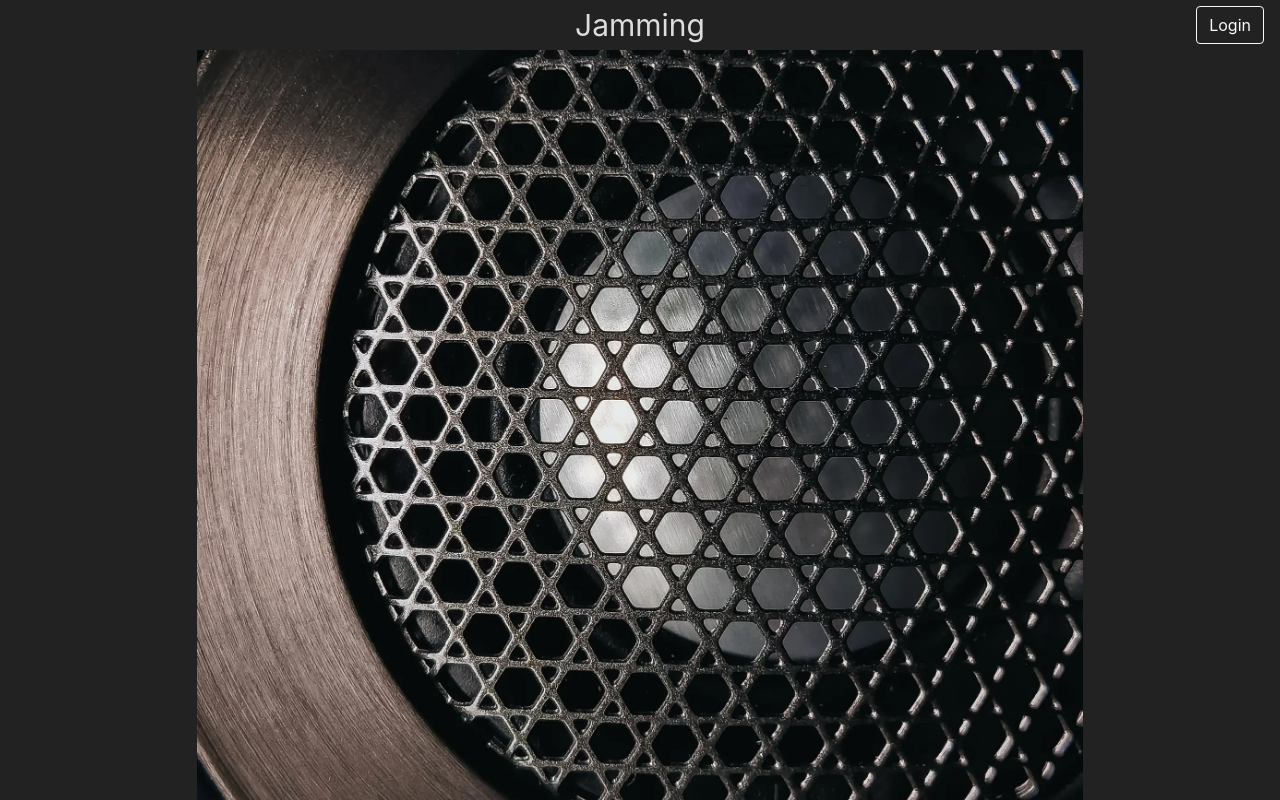
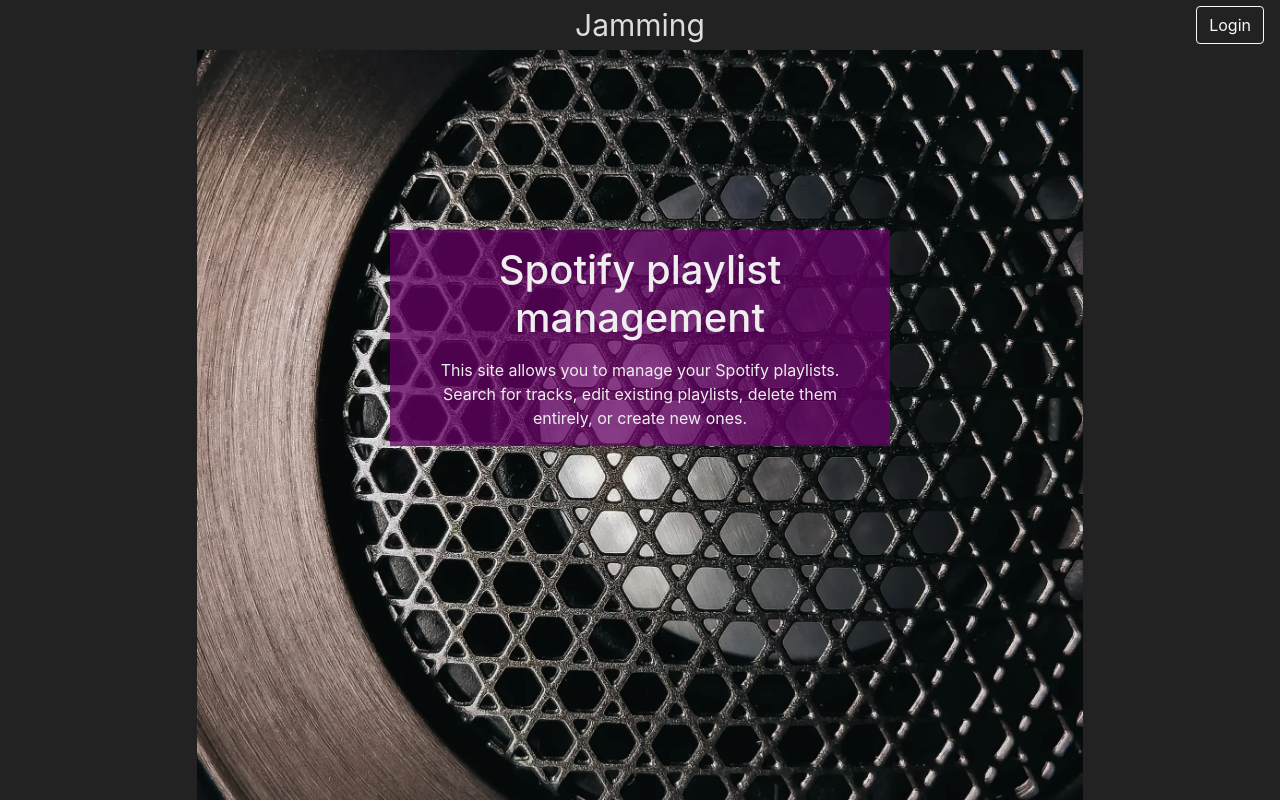
Before and after one commit to R-Stev/jammming, a Next.js app: page / in a window 1280 px wide. Built offline with nearby package versions, Linux system fonts and the light colour scheme.

Commit message:
Add initial splash page

```diff
--- a/src/App/App.css
+++ b/src/App/App.css
@@ -31,6 +31,14 @@ body {
   text-align: center;
 }
 
+.loggedOut {
+  background-color: rgba(100, 0, 100, 0.75);
+  color: #eeeeee;
+  margin-top: calc(35vh - 100px);
+  padding: 16px 0;
+  max-width: 500px;
+}
+
 @media only screen and (max-width: 700px) {
   .desktopView {
     display: none;
--- a/src/App/App.js
+++ b/src/App/App.js
@@ -112,6 +112,15 @@ export default function App() {
         }} />}
       </div>
   </main>;
+  const userNotLoggedIn = <main className="appBody">
+    <div className="row justify-content-center">
+      <div className="loggedOut col px-4 text-center">
+        <h1 className="mb-3">Spotify playlist management</h1>
+        <div>This site allows you to manage your Spotify playlists.</div>
+        <div>Search for tracks, edit existing playlists, delete them entirely, or create new ones.</div>
+      </div>
+    </div>
+  </main>
 
   return (
     <div className="App">
@@ -135,7 +144,7 @@ export default function App() {
         oldPlaylist={oldPlaylist}
         setOldPlaylist={setOldPlaylist} />
       </header>
-      {loggedIn && userLoggedIn}
+      {loggedIn ? userLoggedIn : userNotLoggedIn}
     </div>
   );
 }
```
